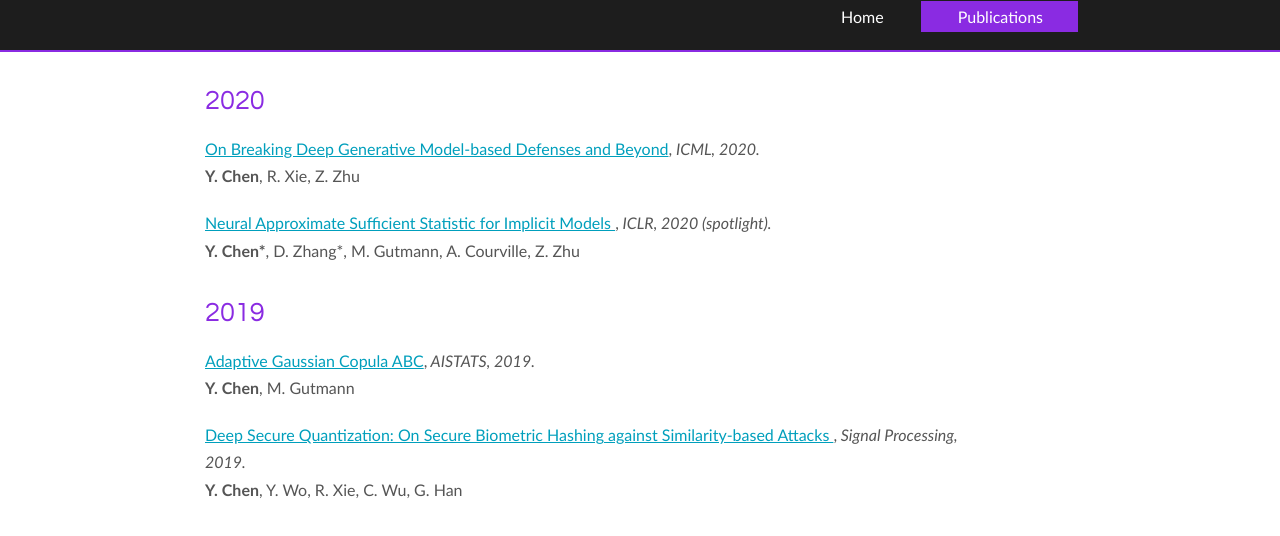
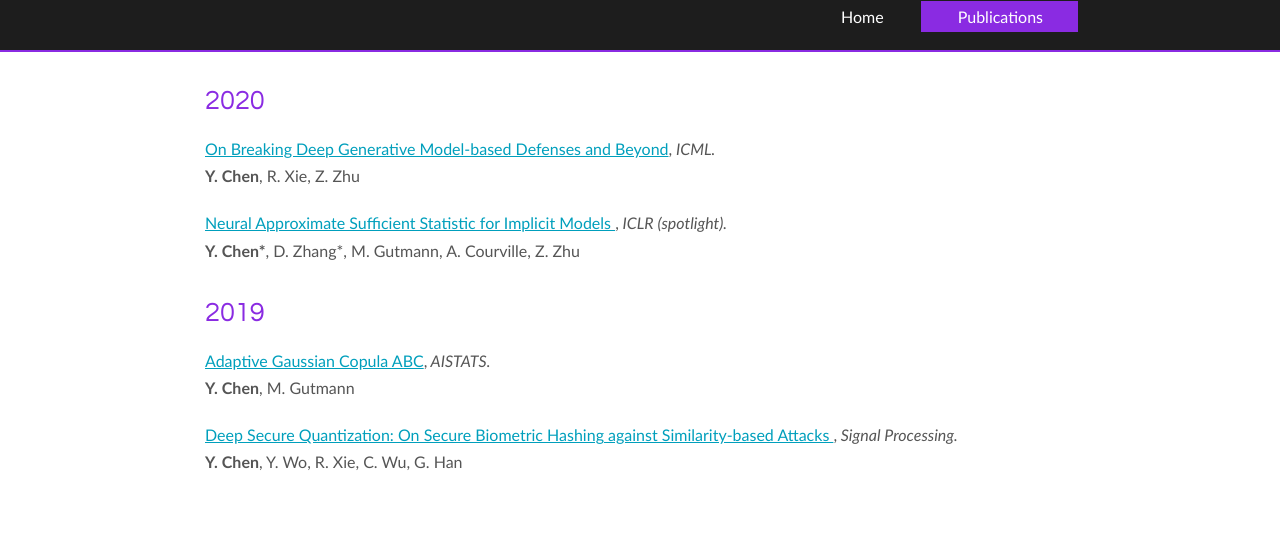
Before and after one commit to cyz-ai/cyz-ai.github.io, a plain HTML site: page publications.html in a window 1280 px wide. Drawn offline with Linux system fonts and the light colour scheme.

```diff
--- a/publications.html
+++ b/publications.html
@@ -28,10 +28,10 @@
       <div id="content">
         <h1>2020</h1>
 
-      <p><a href="https://cyz-ai.s3.us-east-2.amazonaws.com/2236.pdf">On Breaking Deep Generative Model-based Defenses and Beyond</a>,<em> ICML, 2020.</em><br>
+      <p><a href="https://cyz-ai.s3.us-east-2.amazonaws.com/2236.pdf">On Breaking Deep Generative Model-based Defenses and Beyond</a>,<em> ICML.</em><br>
       <b>Y. Chen</b>, R. Xie, Z. Zhu </p>
 
-      <p><a href="https://openreview.net/forum?id=SRDuJssQud">Neural Approximate Sufficient Statistic for Implicit Models </a>,<em> ICLR, 2020 (spotlight).</em><br>
+      <p><a href="https://openreview.net/forum?id=SRDuJssQud">Neural Approximate Sufficient Statistic for Implicit Models </a>,<em> ICLR (spotlight).</em><br>
 	  <b>Y. Chen*</b>, D. Zhang*, M. Gutmann, A. Courville, Z. Zhu </p>
 
       </div>
@@ -39,10 +39,10 @@
       <div id="content">
         <h1>2019</h1>
 
-	  <p><a href="http://proceedings.mlr.press/v89/chen19d/chen19d.pdf">Adaptive Gaussian Copula ABC</a>,<em> AISTATS, 2019.</em><br>
+	  <p><a href="http://proceedings.mlr.press/v89/chen19d/chen19d.pdf">Adaptive Gaussian Copula ABC</a>,<em> AISTATS.</em><br>
       <b>Y. Chen</b>, M. Gutmann </p>
 
-      <p><a href="https://www.sciencedirect.com/science/article/pii/S0165168418302974">Deep Secure Quantization: On Secure Biometric Hashing against Similarity-based Attacks </a>,<em> Signal Processing, 2019.</em><br>
+      <p><a href="https://www.sciencedirect.com/science/article/pii/S0165168418302974">Deep Secure Quantization: On Secure Biometric Hashing against Similarity-based Attacks </a>,<em> Signal Processing.</em><br>
 	  <b>Y. Chen</b>, Y. Wo, R. Xie, C. Wu, G. Han </p>
 
 
```
